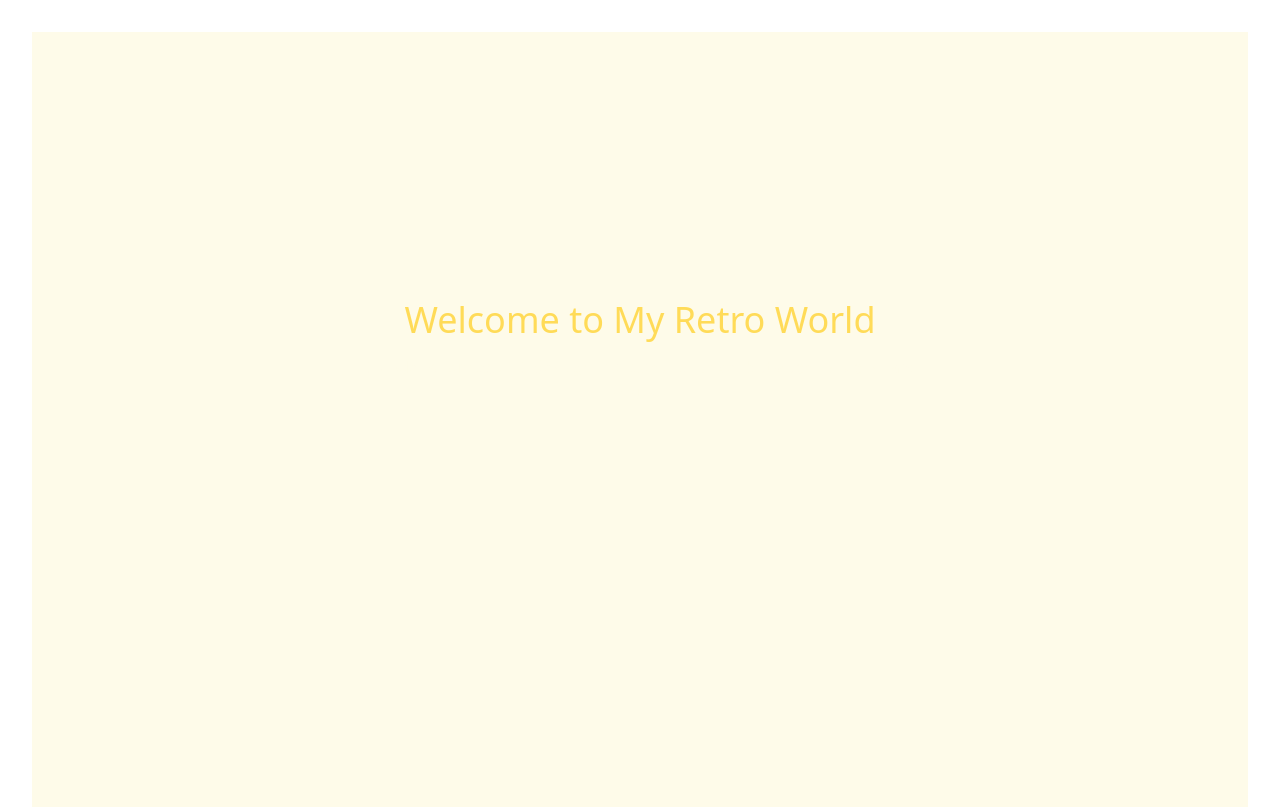
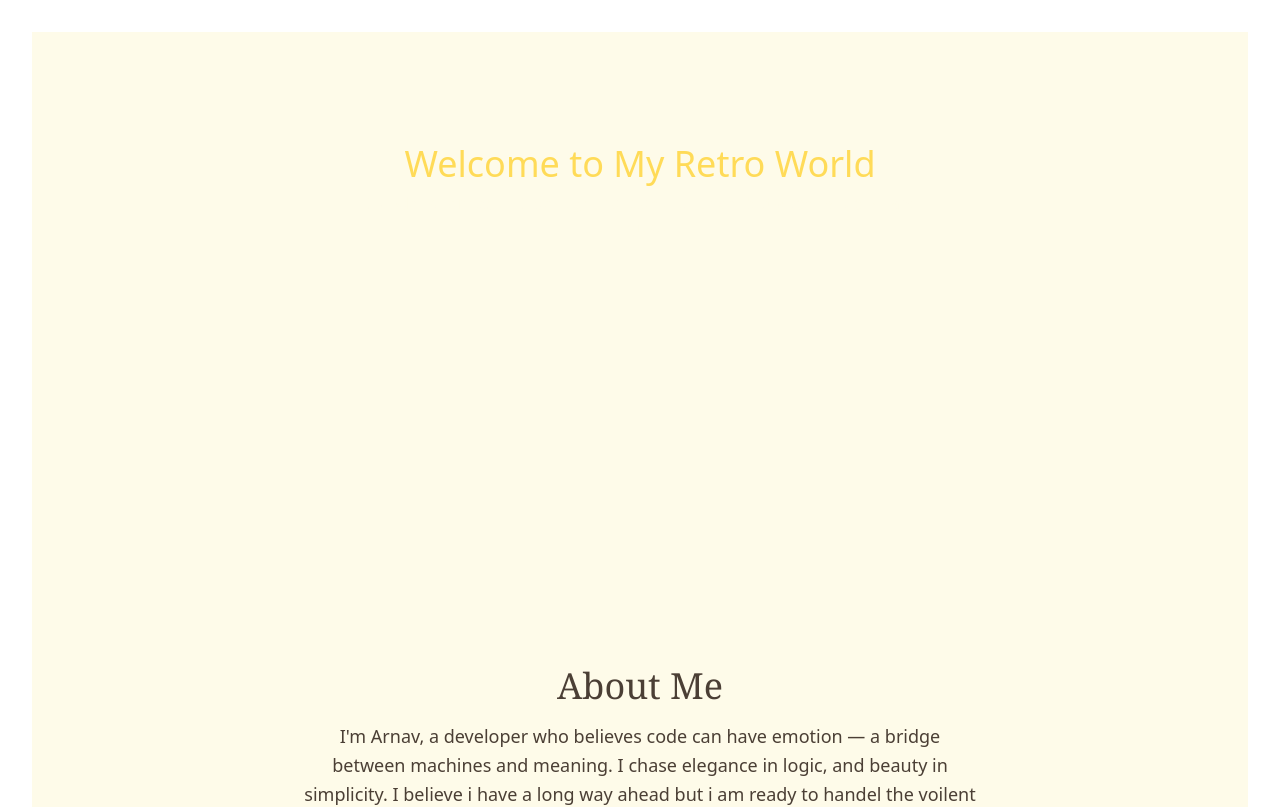
Before and after one commit to knightrishi/Portfolio, a React (Vite) app in the folder Portfolio/: page / in a window 1280 px wide. Shown: the top 807 px of the page. Built offline with nearby package versions, Linux system fonts and the light colour scheme.

Commit message:
Refined animations

```diff
--- a/Portfolio/src/components/HeroSection.jsx
+++ b/Portfolio/src/components/HeroSection.jsx
@@ -2,10 +2,10 @@ import { motion } from "framer-motion";
 
 export default function HeroSection() {
   return (
-    <section className="flex flex-col justify-center items-center h-[80vh] text-center">
+    <section className="flex flex-col justify-center items-center h-[40vh] text-center">
       <motion.h2
-        className="text-4xl font-pixel text-mustard mb-4"
-        initial={{ opacity: 0, y: 40 }}
+        className="text-4xl font-pixel text-mustard mb-2"
+        initial={{ opacity: 0, y:40}}
         animate={{ opacity: 1, y: 0 }}
         transition={{ duration: 1 }}
       >
```
